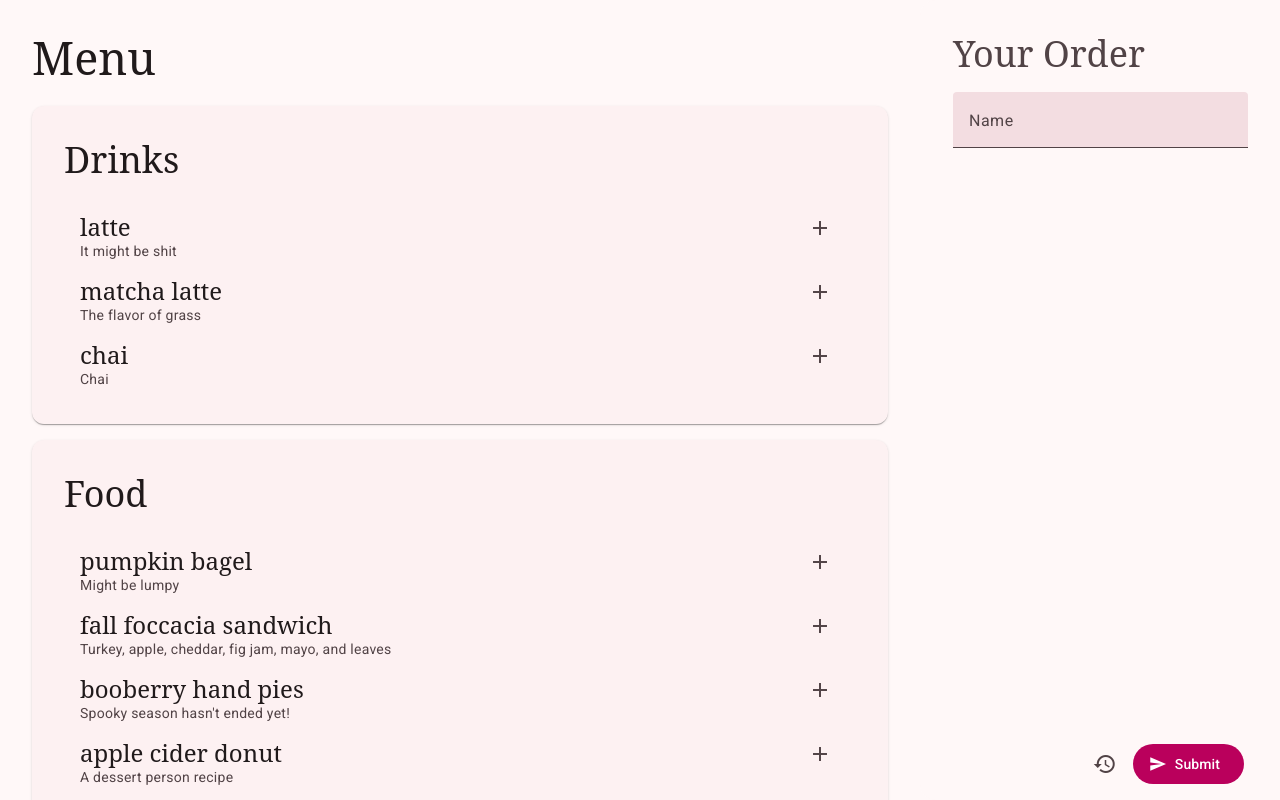
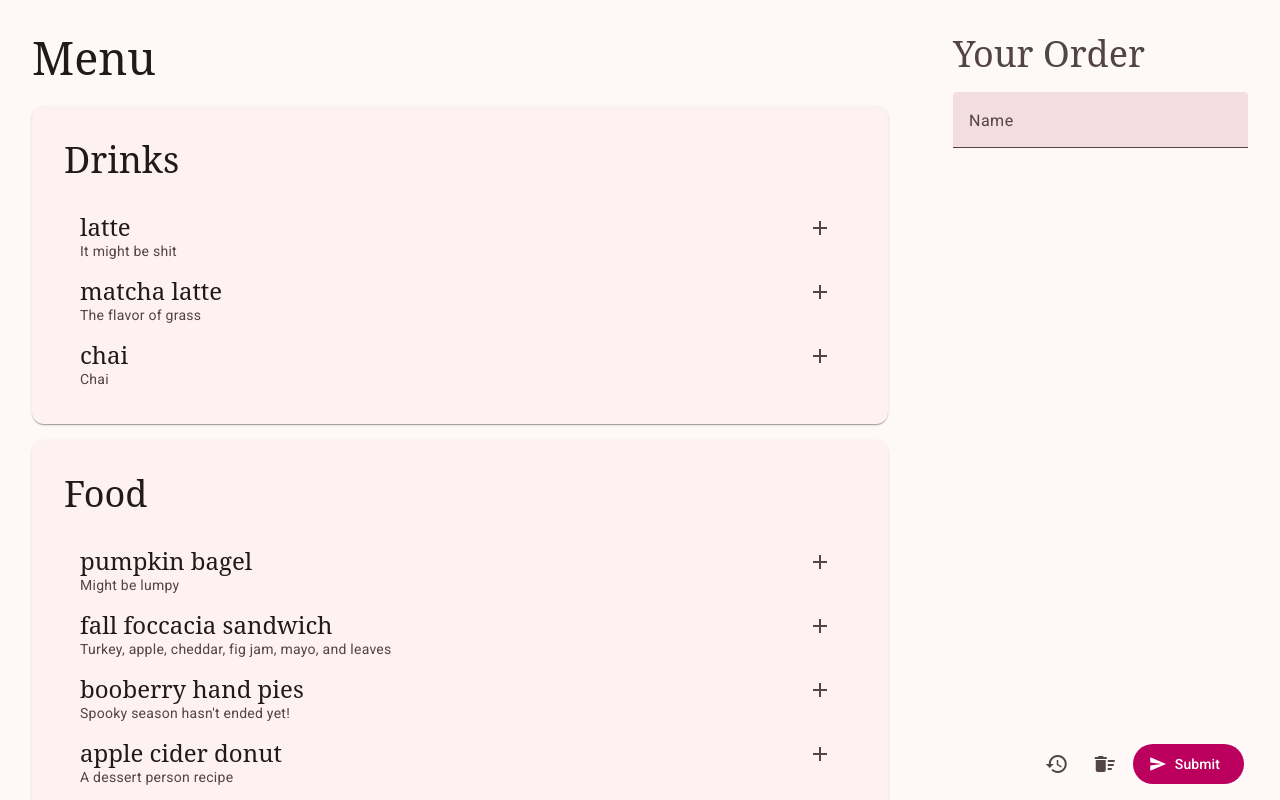
Before and after one commit to danzou56/home-cafe-circle, an Angular app: page / in a window 1280 px wide. Built offline with nearby package versions, Linux system fonts and the light colour scheme; a web font is replaced by a local one.

Commit message:
Update icons

```diff
--- a/src/app/cart/cart.component.html
+++ b/src/app/cart/cart.component.html
@@ -24,7 +24,10 @@
 
   <div class="submit-container">
     <button type="button" mat-icon-button (click)="openHistory()">
-      <mat-icon fontIcon="history"></mat-icon>
+      <mat-icon fontIcon="history">history</mat-icon>
+    </button>
+    <button type="button" mat-icon-button (click)="resetCart()">
+      <mat-icon fontIcon="delete_sweep">remove all</mat-icon>
     </button>
     <button
       mat-flat-button
--- a/src/app/cart/order-item/order-item.component.html
+++ b/src/app/cart/order-item/order-item.component.html
@@ -3,7 +3,7 @@
     <span>{{ orderItem.name }}</span>
     <span matListItemLine class="list-right-action-container">
       <button mat-icon-button type="button" (click)="deleteCallback(index)">
-        <mat-icon fontIcon="delete"> delete </mat-icon>
+        <mat-icon fontIcon="close"> remove </mat-icon>
       </button>
     </span>
   </span>
```
